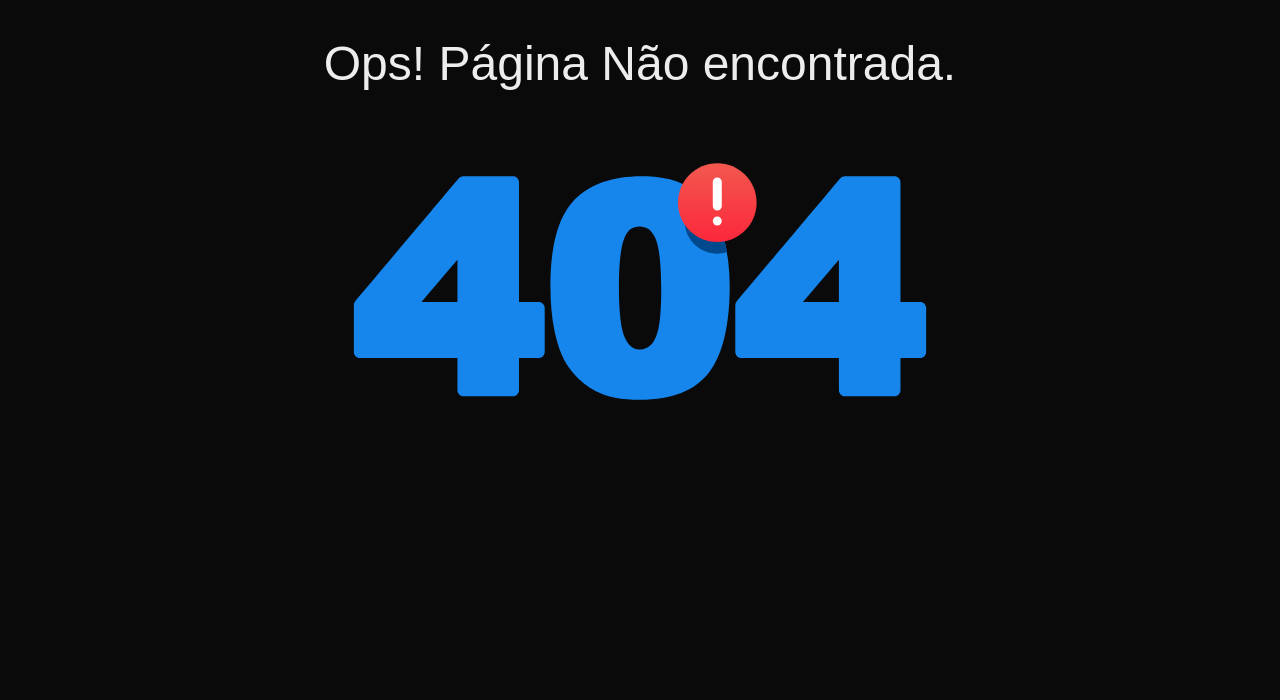
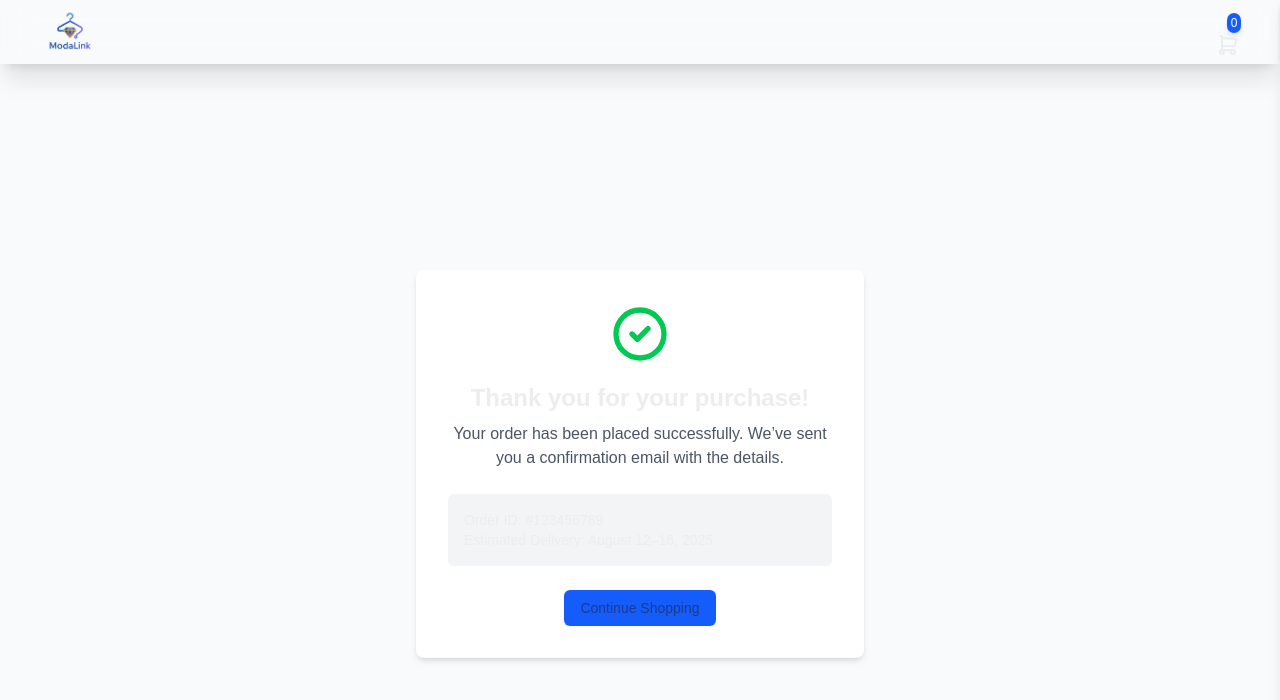
Before and after one commit to jukaa57/modalink_store, a Next.js app: page /success in a window 1280 px wide. Before the commit this address had no page. Shown: the top 700 px of the page. Built offline with nearby package versions, Linux system fonts and the light colour scheme.

Commit message:
feat(success): created success page

```diff
--- a/src/app/(pages)/layout.tsx
+++ b/src/app/(pages)/layout.tsx
@@ -26,6 +26,7 @@ export default function Layout({
     setDrawerOpen(!drawerOpen);
   };
 
+  // Se for página prinipal mostrará barra de pesquisa
   const ShowSearchBar = () => {
     if(router.trim() === "/") {
       return true;
@@ -49,7 +50,7 @@ export default function Layout({
           />
         }
 
-        <div className="flex flex-col items-center justify-start h-full pt-1.5">
+        <div className="flex flex-col items-center justify-start pt-1.5">
           <Badge
             className="left-1.5"
             count={productInCart.length}
@@ -60,11 +61,9 @@ export default function Layout({
           />
         </div>
       </Header>
-
-      <main>
+      <main className="bg-gray-50 py-16 min-h-screen">
         {children}
       </main>
-
       <Drawer isOpen={drawerOpen} onClose={toggleDrawer} />
     </>
   );
--- a/src/app/(pages)/page.tsx
+++ b/src/app/(pages)/page.tsx
@@ -6,7 +6,7 @@ export default async function Index() {
   const products: Iproducts[] = await fetchProducts();
 
   return (
-    <div className="font-sans items-center justify-items-center min-h-screen gap-16">
+    <div className="font-sans items-center justify-items-center gap-16">
       <CatalogProducts products={products} />
     </div>
   );
--- /dev/null
+++ b/src/app/(pages)/success/page.tsx
@@ -0,0 +1,33 @@
+"use client"
+import Link from "next/link";
+import { IconCircleCheck} from '@tabler/icons-react'
+import { Button } from "@/components/ui/button";
+import { Text } from "@/components/ui/text";
+
+export default function Page() {
+
+  return (
+    <div className=" min-h-screen relative flex items-center justify-center ">
+      <div className="bg-white p-8 rounded-lg shadow-md max-w-md w-full text-center ">
+        <IconCircleCheck className="h-16 w-16 text-green-500 mx-auto mb-4" />
+
+        <Text type="title" className="text-2xl mb-2">Thank you for your purchase!</Text>
+
+        <Text className="text-gray-600 mb-6">
+          Your order has been placed successfully. We’ve sent you a confirmation email with the details.
+        </Text>
+
+        <div className="bg-gray-100 p-4 rounded-md mb-6 text-left text-sm">
+          <Text ><span className="font-medium text-sm">Order ID:</span> #123456789</Text>
+          <Text ><span className="font-medium text-sm">Estimated Delivery:</span> August 12–16, 2025</Text>
+        </div>
+
+        <Link href="/" >
+          <Button>
+            Continue Shopping
+          </Button>
+        </Link>
+      </div>
+    </div>
+  );
+};
--- a/src/app/globals.css
+++ b/src/app/globals.css
@@ -10,7 +10,7 @@
   --muted-foreground: #737373;
   --primary: #2b7fff;
   --primary-foreground: #eff6ff;
-  --destructive: oklch(0.577 0.245 27.325);
+  --destructive: rgb(231, 0, 11);
 }
 
 @theme inline {
@@ -38,7 +38,7 @@
     --card: #171717;
     --muted: #262626;
     --muted-foreground: #a1a1a1;
-    --destructive: oklch(0.704 0.191 22.216);
+    --destructive: #ff6467;
     --primary: #155dfb;
     --primary-foreground: #1c398e;
   }
--- a/src/components/CatalogProducts.tsx
+++ b/src/components/CatalogProducts.tsx
@@ -13,7 +13,7 @@ export function CatalogProducts( {products}: catalogProps) {
   const { filterTerms, search, productsFound } = useProductContext();
 
   return (
-    <div className="flex gap-8 row-start-2 items-center sm:items-start p-4 w-full md:w-[90%] lg:w-[75%] self-start">
+    <div className="flex gap-8 row-start-2 items-center sm:items-start p-4 w-full md:w-[90%] lg:w-[80%] self-start">
       <div className=" w-full ">
       {
         <>
@@ -21,7 +21,7 @@ export function CatalogProducts( {products}: catalogProps) {
             <Text className="text-sm">Product(s) found: {productsFound}</Text>
           }
           <br />
-          <div className="grid grid-cols-1 sm:grid-cols-2 md:grid-cols-3 lg:grid-cols-4 gap-4 w-full">
+          <div className="justify-items-center grid grid-cols-1 sm:grid-cols-2 md:grid-cols-2 lg:grid-cols-3 xl:grid-cols-4 gap-8 w-full">
             { filterTerms(products).map((product) =>
               <CardProduct key={product.id} product={product} />
             )}
--- a/src/components/Drawer.tsx
+++ b/src/components/Drawer.tsx
@@ -4,6 +4,8 @@ import { useCartContext } from '@/contexts/cartContext';
 import { IconShoppingCart } from '@tabler/icons-react';
 import { CardProductCart } from './CardProductCart';
 import { Text } from './ui/text';
+import { useRouter } from 'next/navigation';
+import { Button } from './ui/button';
 
 type drawerProps = {
   isOpen: boolean;
@@ -11,7 +13,9 @@ type drawerProps = {
 };
 
 export function Drawer({ isOpen, onClose }: drawerProps) {
-  const { productInCart, calculateTotal, productCounter } = useCartContext();
+  const { productInCart, calculateTotal, productCounter, cleanUpCart } = useCartContext();
+
+  const router = useRouter();
 
   return (
     <div>
@@ -47,7 +51,16 @@ export function Drawer({ isOpen, onClose }: drawerProps) {
               <Text type='title'>Total</Text>
               <Text type='title' className='font-extrabold'>$ {calculateTotal().toFixed(2)}</Text>
             </div>
-            <button className={`p-2 text-white rounded-md w-full font-semibold ${!!(productCounter() <= 0) ? 'bg-gray-300' : 'bg-primary'}`} disabled={!!(productCounter() <= 0)} onClick={() => console.log("adad")} >Buy Now</button>
+            <Button
+            className={`p-2  w-full font-semibold `}
+            disabled={!!(productCounter() <= 0)}
+            onClick={() => {
+              onClose();
+              cleanUpCart();
+              router.replace('/success')
+            }}>
+              Buy Now
+            </Button>
           </div>
         </div>
       </div>
--- a/src/components/ProductDetails.tsx
+++ b/src/components/ProductDetails.tsx
@@ -6,6 +6,7 @@ import { useCartContext } from "@/contexts/cartContext";
 import { Button } from "./ui/button";
 import { StarRating } from "./ui/starRating";
 import SimilarCarousel from "./SimilarCarousel";
+import { Text } from "./ui/text";
 
 type detailsProps = {
     product: Iproducts;
@@ -16,28 +17,31 @@ export function ProductDetails({ product, similar }: detailsProps) {
   const { addProductInCart } = useCartContext();
 
     return (
-        <>
-            <div className="flex flex-col p-4 gap-4 lg:flex-row md:w-[90%] lg:w-[80%]">
-                <div className="bg-white flex items-center justify-center lg:w-full">
+        <div className="items-center justify-center px-4 py-12">
+            <div className="flex flex-col gap-4 lg:flex-row md:w-[90%] lg:w-[80%]">
+                <div className="bg-white flex items-center justify-center lg:w-full rounded-md ">
                     <Image src={product.image as string} alt={product.title} width={150} height={150} className=" lg:w-96"  />
                 </div>
 
                 <div className="w-full">
-                    <h1 className="text-2xl font-bold mt-4">{product.title}</h1>
-                    <code className="text-gray-600">{product.category}</code>
+                    <div className="flex flex-col gap-4">
+                        <Text type="title" className="text-2xl">{product.title}</Text>
 
-                    <div className="flex justify-start gap-4 items-center">
-                        <div className="flex items-center gap-2">
-                            <p>{product.rating.rate}</p>
-                            <StarRating rating={product.rating.rate} />
+                        <code className="text-gray-600 bg-muted px-1.5 rounded-md w-fit">{product.category}</code>
+
+                        <div className="flex justify-start gap-4 items-center">
+                            <div className="flex items-center gap-2">
+                                <p>{product.rating.rate}</p>
+                                <StarRating rating={product.rating.rate} />
+                            </div>
+                            <p className="text-gray-600">({product.rating.count})</p>
                         </div>
-                        <p className="text-gray-600">({product.rating.count})</p>
                     </div>
 
-                    <p className="text-lg mt-2">$ {product.price.toFixed(2)}</p>
-                    <br />
-                    <p className="mt-4 font-semibold">About product</p>
-                    <p className="">{product.description}</p>
+                    <Text type="title" className="text-3xl mt-8">$ {product.price.toFixed(2)}</Text>
+
+                    <Text className="mt-4 font-semibold ">About product</Text>
+                    <Text>{product.description}</Text>
 
                     <Button
                         className="text-white cursor-pointer mt-16 w-full lg:w-42"
@@ -48,11 +52,10 @@ export function ProductDetails({ product, similar }: detailsProps) {
                 </div>
             </div>
 
-            <div className="flex flex-col items-center justify-center mt-8 gap-10">
-                <h4 className="font-bold text-xl">Similar Products</h4>
+            <div className="flex flex-col items-center justify-center mt-8 gap-10 bg-white pt-4 rounded-md">
+                <Text type="title" className="text-2xl">Similar Products</Text>
                 <SimilarCarousel products={similar} />
             </div>
-
-        </>
+        </div>
     );
 };
--- a/src/components/ui/button.tsx
+++ b/src/components/ui/button.tsx
@@ -8,7 +8,12 @@ export function Button({
 
   return (
     <button
-      className={cn("h-9 px-4 py-2 has-[>svg]:px-3 bg-primary text-primary-foreground shadow-xs hover:bg-primary/90 inline-flex items-center justify-center gap-2 whitespace-nowrap rounded-md text-sm font-medium transition-all disabled:pointer-events-none disabled:opacity-50 [&_svg]:pointer-events-none [&_svg:not([class*='size-'])]:size-4 shrink-0 [&_svg]:shrink-0 outline-none focus-visible:border-ring focus-visible:ring-ring/50 focus-visible:ring-[3px] aria-invalid:ring-destructive/20 dark:aria-invalid:ring-destructive/40 aria-invalid:border-destructive", className)}
+      className={cn(`h-9 px-4 py-2 has-[>svg]:px-3 bg-primary
+        text-primary-foreground shadow-xs hover:bg-primary/90
+        items-center justify-center rounded-md text-sm cursor-pointer
+        font-medium transition-all disabled:pointer-events-none disabled:opacity-50 [&_svg]:pointer-events-none [&_svg:not([class*='size-'])]:size-4
+        [&_svg]:shrink-0 outline-none focus-visible:border-ring focus-visible:ring-ring/50 focus-visible:ring-[3px]
+        aria-invalid:ring-destructive/20 dark:aria-invalid:ring-destructive/40 aria-invalid:border-destructive`, className)}
       {...props}
     />
   );
--- a/src/components/ui/header.tsx
+++ b/src/components/ui/header.tsx
@@ -3,7 +3,7 @@ import { cn } from "@/lib/utils";
 export function Header({ className, ...props }: React.ComponentProps<"div">) {
   return (
     <div
-      className={cn("bg-opacity-30 backdrop-blur-lg shadow-xl sticky top-0 w-full h-16 px-4 lg:px-10 flex items-center justify-between z-50", className)}
+      className={cn("bg-opacity-30 backdrop-blur-lg shadow-xl fixed top-0 w-full h-16 px-4 lg:px-10 flex items-center justify-between z-50", className)}
       { ...props }
     />
   );
--- a/src/contexts/cartContext.tsx
+++ b/src/contexts/cartContext.tsx
@@ -9,6 +9,7 @@ type cartProps = {
     deleteProduct: (id: number) => void;
     calculateTotal: () => number;
     productCounter: () => number;
+    cleanUpCart: () => void;
 };
 
 const CartContext = createContext<cartProps>({} as cartProps);
@@ -30,7 +31,7 @@ export const CartProvaider = ({ children }: Readonly<{
                         ? { ...item, qtd: item.qtd + produdct.qtd }
                         : item
                 );
-            }
+            };
 
             // Se não exitir retornar um novo array, copiando o valor do array anterior com o método spread e adiciona o novo produto
             return [...prev, produdct];
@@ -48,7 +49,7 @@ export const CartProvaider = ({ children }: Readonly<{
 
             const productInCart = prev[productIndex];
 
-            // Se ainda houver quantidade, vai decrementando
+            // Se ainda houver quantidade do produto, vai decrementando
             if (productInCart.qtd > 1) {
                 return prev.map((item) =>
                     item.id === product.id
@@ -61,27 +62,32 @@ export const CartProvaider = ({ children }: Readonly<{
         });
     };
 
+    // remove o produto do carrinho
     function deleteProduct(prodId: number) {
         setProductInCart((prev) => {
-            // remove o produto do carrinho
             return prev.filter((item) => item.id !== prodId);
         });
     };
 
+    // Soma preço dos produtos e retorna o valor total do carrinho
     function calculateTotal() {
-        // Soma preço dos produtos e retorna o valor total do carrinho
         const sum = (productInCart.reduce((accumulator, {price, qtd}) => {return (price * qtd) + accumulator}, 0)).toFixed(2);
         return parseFloat(sum);
     };
 
+    // Soma a quantidade total de produtos no carrinho, mesmo quando há mais de 1 do mesmo produto
     function productCounter() {
-        // Soma a quantidade total de produtos no carrinho, mesmo quando há mais de 1 do mesmo produto
         const sum = (productInCart.reduce((accumulator, { qtd }) => {return qtd + accumulator}, 0)).toFixed(2);
         return parseFloat(sum);
-    }
+    };
+
+
+    function cleanUpCart() {
+        setProductInCart([]);
+    };
 
     return (
-        <CartContext.Provider value={{ addProductInCart, productInCart, removeQuantityOfProduct, calculateTotal, deleteProduct, productCounter }}>
+        <CartContext.Provider value={{ addProductInCart, productInCart, removeQuantityOfProduct, calculateTotal, deleteProduct, productCounter, cleanUpCart }}>
             { children }
         </CartContext.Provider>
     );
```
